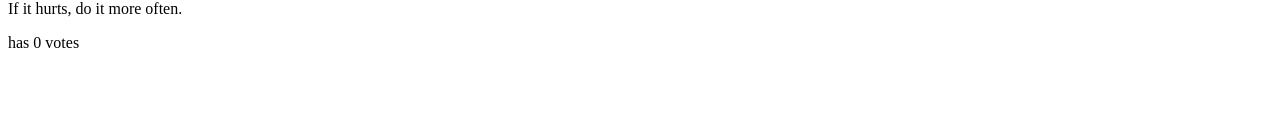
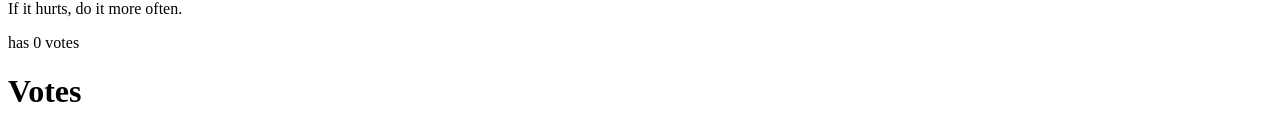
Before and after one commit to abel1994-mza/Curso-fullstack-open, a React (Vite) app: page / in a window 1280 px wide. Shown: the part 432-572 px from the top of the page. Built offline with nearby package versions, Linux system fonts and the light colour scheme.

Commit message:
Ejercicio 1.14*: anecdotes, paso 3 (anecdota mas votada)

```diff
--- a/src/App.jsx
+++ b/src/App.jsx
@@ -91,6 +91,7 @@ const App = () => {
       <h1>Anecdote with most votes</h1>
       <p>{anecdotes[votes.indexOf(Math.max(...votes))]}</p>
       <p>has {Math.max(...votes)} votes</p>
+      <h1>Votes</h1>
     </>
   );
 };
```
